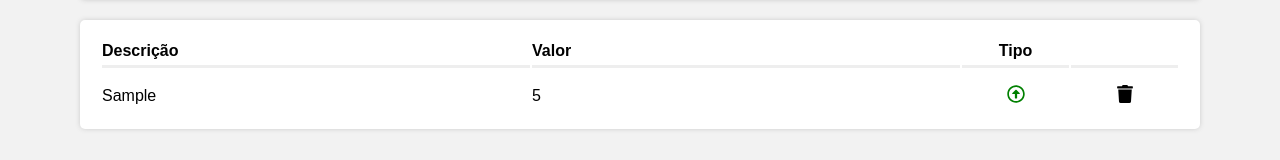
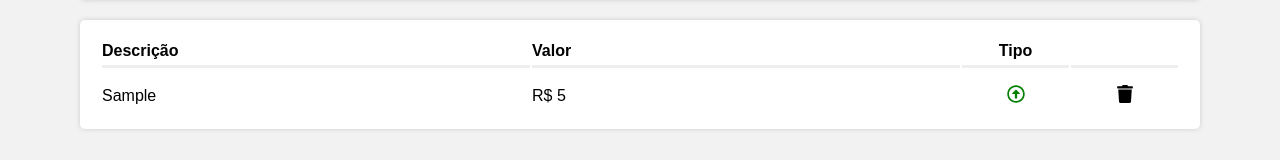
Before and after one commit to GabrielMTF/financy, a React (Vite) app in the folder projeto-finança/: page / in a window 1280 px wide. Both pictures are taken after typing "Sample", "5" into the empty fields and a click on the button "ADICIONAR". Shown: the part 306-466 px from the top of the page. Built offline with nearby package versions, Linux system fonts and the light colour scheme.

Commit message:
início do desenvolvimento

```diff
--- a/projeto-finança/src/components/GridItem/index.jsx
+++ b/projeto-finança/src/components/GridItem/index.jsx
@@ -7,7 +7,7 @@ const GridItem = ({ item, onDelete }) => {
     return (
         <C.Tr>
             <C.Td>{item.desc}</C.Td>
-            <C.Td>{item.amount}</C.Td>
+            <C.Td>R$ {item.amount}</C.Td>
             <C.Td alignCenter >
                 {item.expense ? (
                     <FaRegArrowAltCircleDown color='red' />
```
